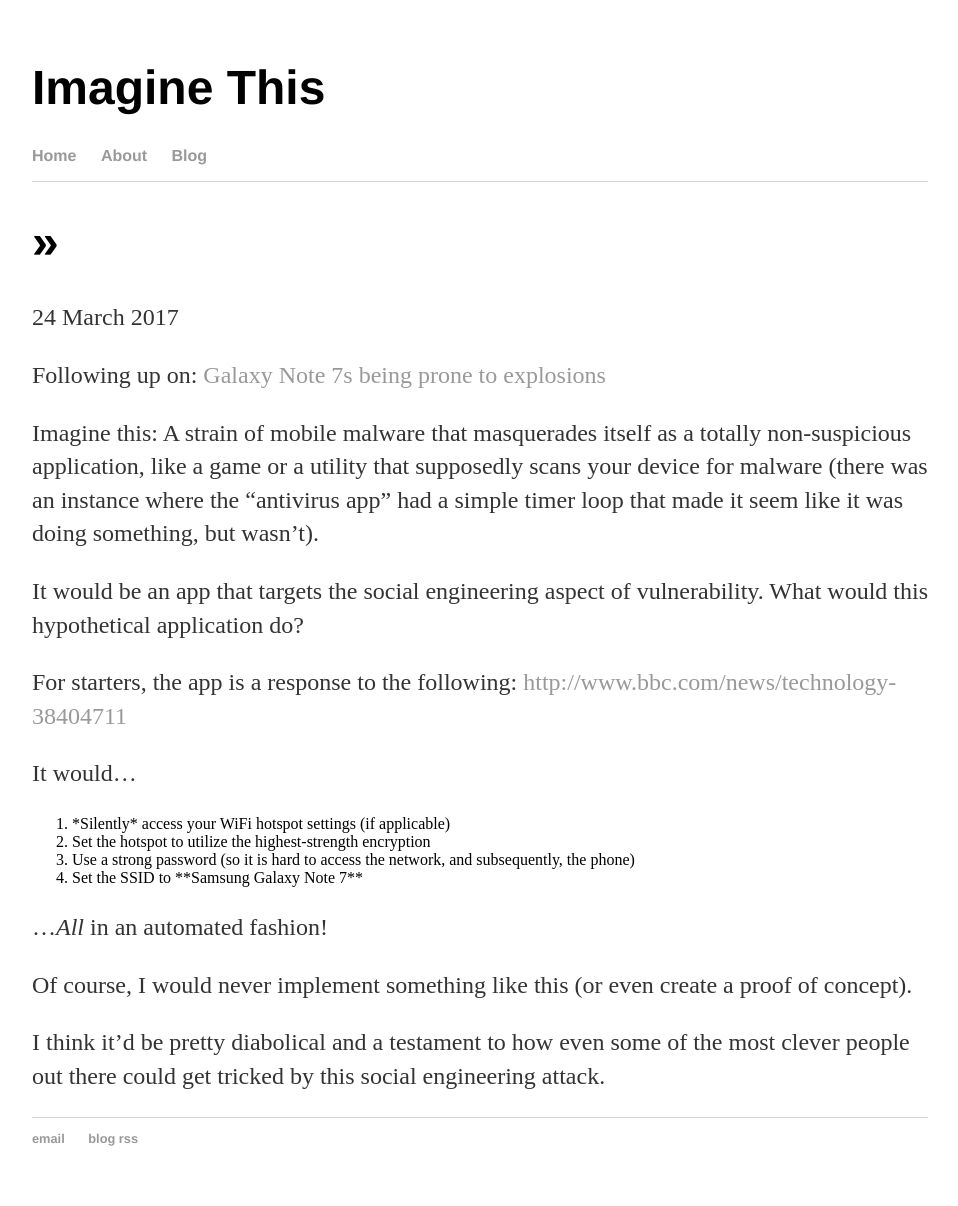
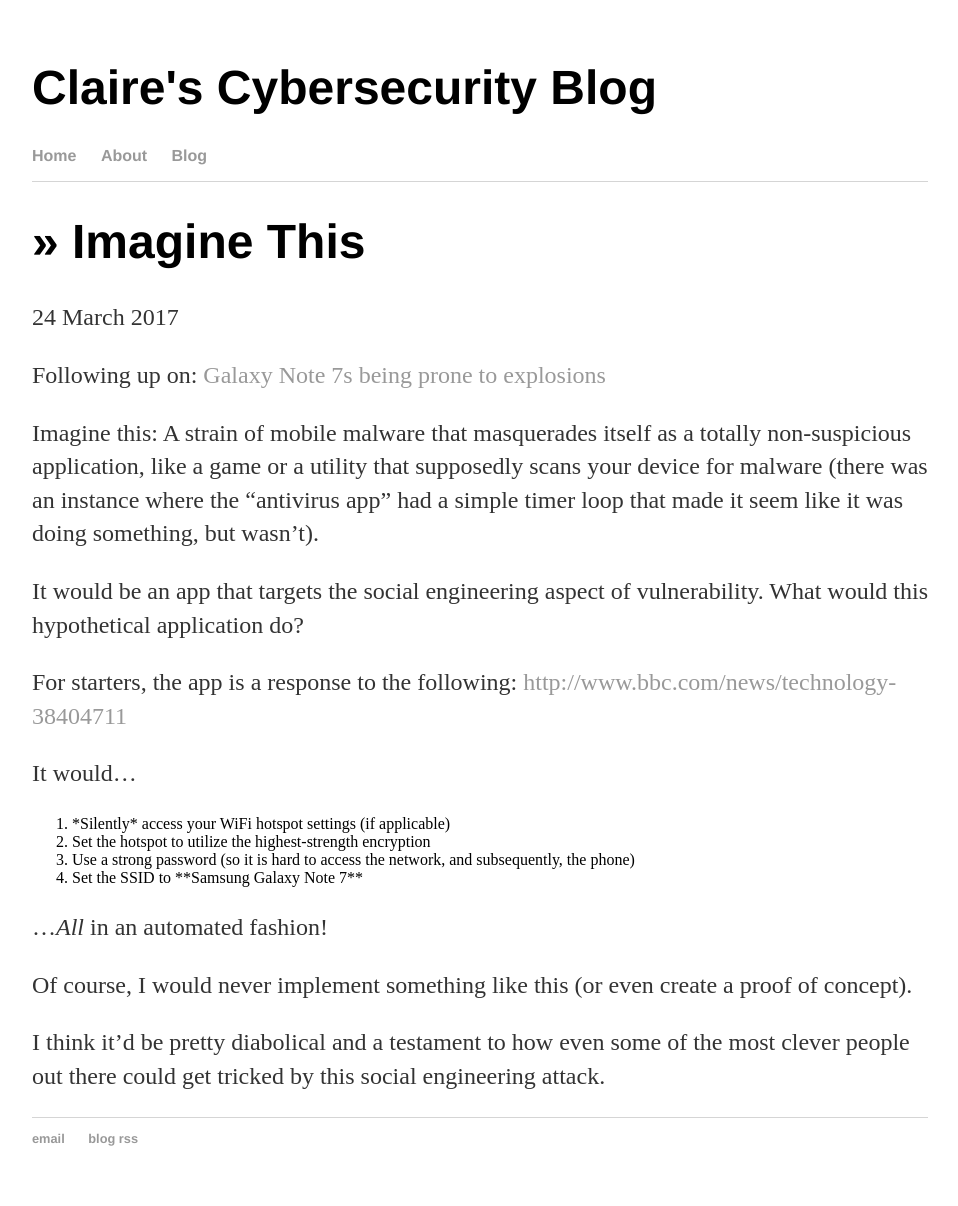
Before and after one commit to sle3man/sle3man.github.io, a Jekyll site: the page built from _posts/2017-03-24-Imagine-This.md, in a window 1280 px wide. Shown: the whole page, without its empty margins (160-1118 px from the left). Built offline with Jekyll 4.4.1, drawn with Linux system fonts in a browser that asks for light colours.

Commit message:
Update 2017-03-24-Imagine-This.md

```diff
--- a/_posts/2017-03-24-Imagine-This.md
+++ b/_posts/2017-03-24-Imagine-This.md
@@ -1,6 +1,7 @@
 ---
 layout: post
-title: "Imagine This"
+title: Claire's Cybersecurity Blog
+post_title: "Imagine This"
 date: 2017-03-24 15:44
 ---
 
```
